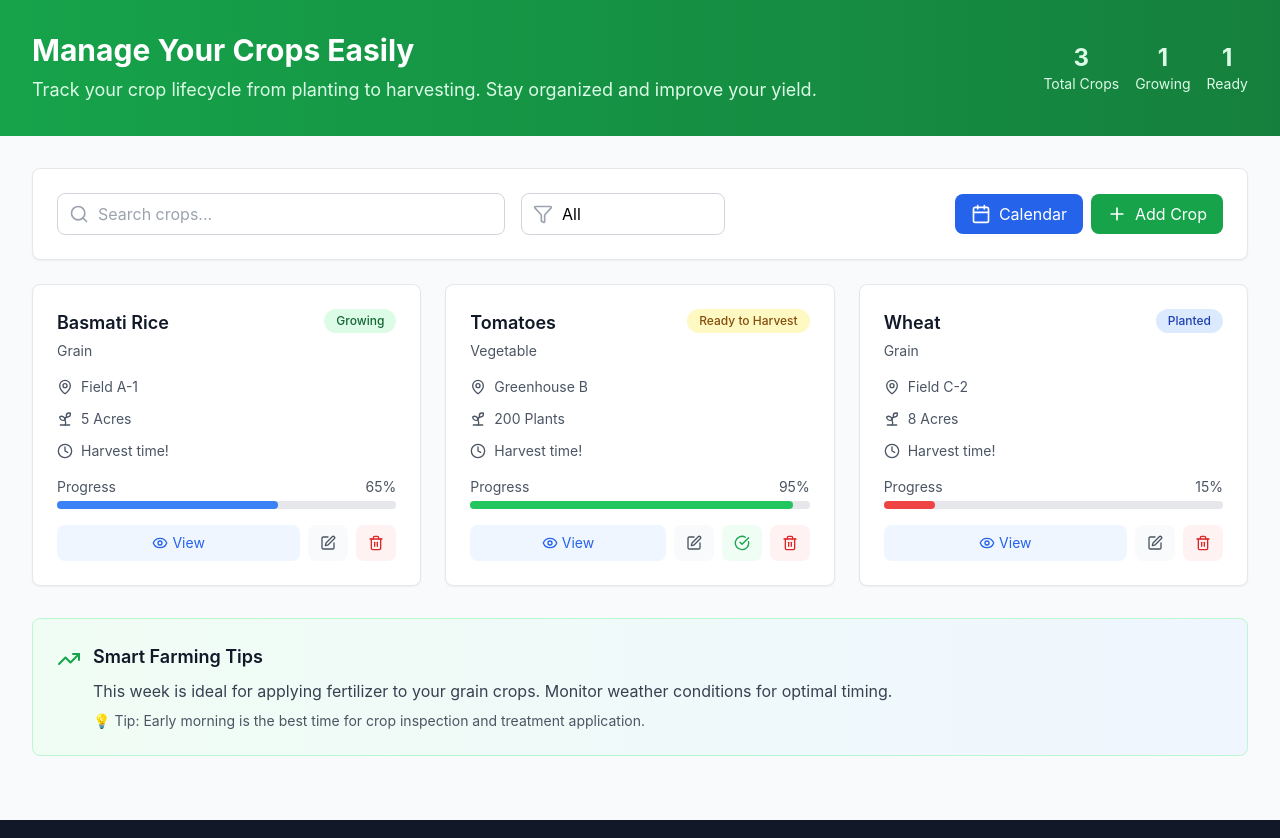
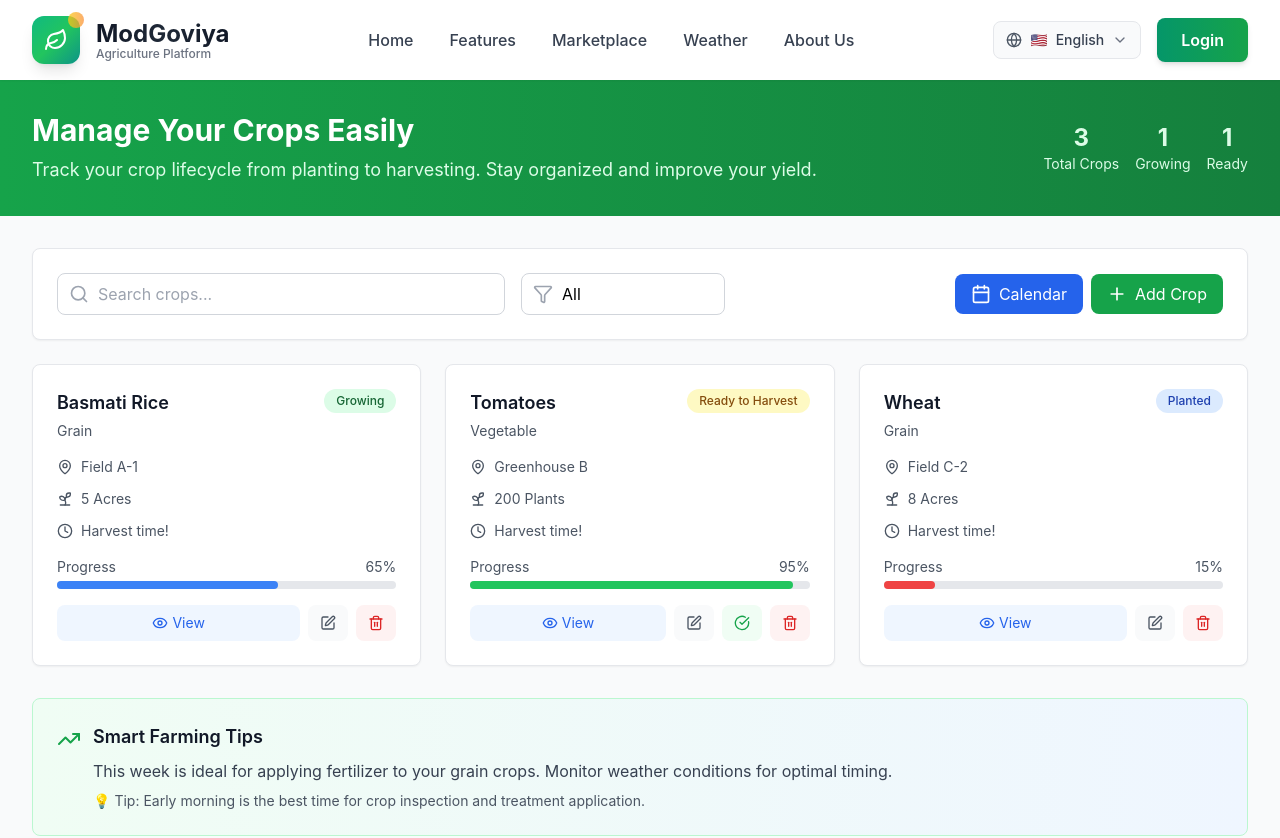
Before and after one commit to NadeeshaMedagama/ModGoviya_farmer_assistance_MERN_platform, a React (Create React App) app: page /cropmanage in a window 1280 px wide. Shown: the top 838 px of the page. Built offline with nearby package versions, Linux system fonts and the light colour scheme.

Commit message:
separate header and footer sections added

```diff
--- a/src/pages/CropManagement.jsx
+++ b/src/pages/CropManagement.jsx
@@ -19,6 +19,7 @@ import {
     Camera
 } from 'lucide-react';
 import Footer from "../components/layout/Footer";
+import Header from "../components/layout/Header";
 
 const CropManagement = () => {
     const [crops, setCrops] = useState([
@@ -154,7 +155,9 @@ const CropManagement = () => {
     return (
         <div className="min-h-screen bg-gray-50">
             {/* Header */}
-            <div className="bg-gradient-to-r from-green-600 to-green-700 text-white">
+            <Header />
+
+            <div className="bg-gradient-to-r from-green-600 to-green-700 text-white mt-20">
                 <div className="max-w-7xl mx-auto px-4 sm:px-6 lg:px-8 py-8">
                     <div className="flex items-center justify-between">
                         <div>
```
